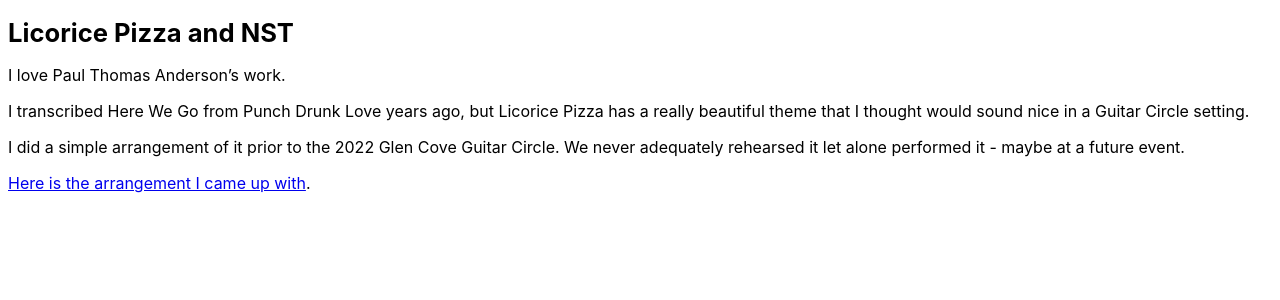
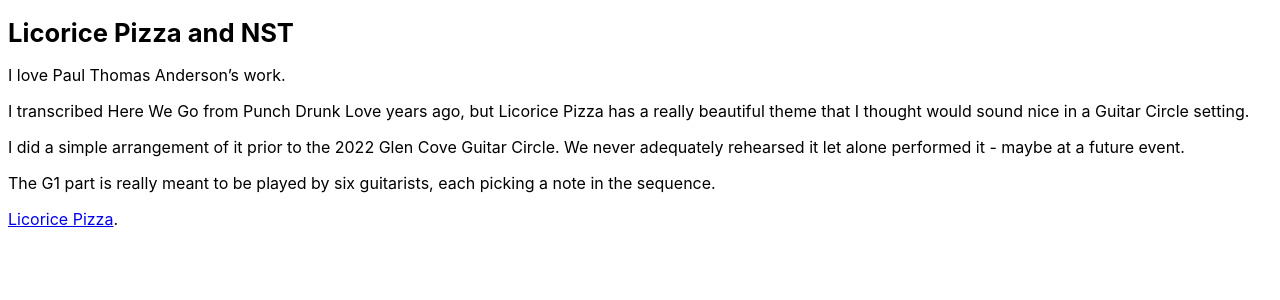
Before and after one commit to donbox/donbox.github.io, a Jekyll site: the page built from _posts/2023-01-02-Licorice-Pizza.md, in a window 1280 px wide. Shown: the top 300 px of the page. Built offline with Jekyll 4.4.1, drawn with Linux system fonts in a browser that asks for light colours.

Commit message:
First Exposure pieces

```diff
--- a/_posts/2023-01-02-Licorice-Pizza.md
+++ b/_posts/2023-01-02-Licorice-Pizza.md
@@ -1,6 +1,7 @@
 ---
 layout: default
 title: "Licorice Pizza and NST"
+description: "Simply theme for two (or seven) NST guitars"
 ---
 
 # Licorice Pizza and NST
@@ -11,4 +12,6 @@
 
 I did a simple arrangement of it prior to the 2022 Glen Cove Guitar Circle. We never adequately rehearsed it let alone performed it - maybe at a future event.
 
-[Here is the arrangement I came up with](../../../music/pdf/Licorice-Pizza-Simplest-Theme.pdf).
+The G1 part is really meant to be played by six guitarists, each picking a note in the sequence.
+
+[Licorice Pizza](../../../music/pdf/Licorice-Pizza-Simplest-Theme.pdf).
```
